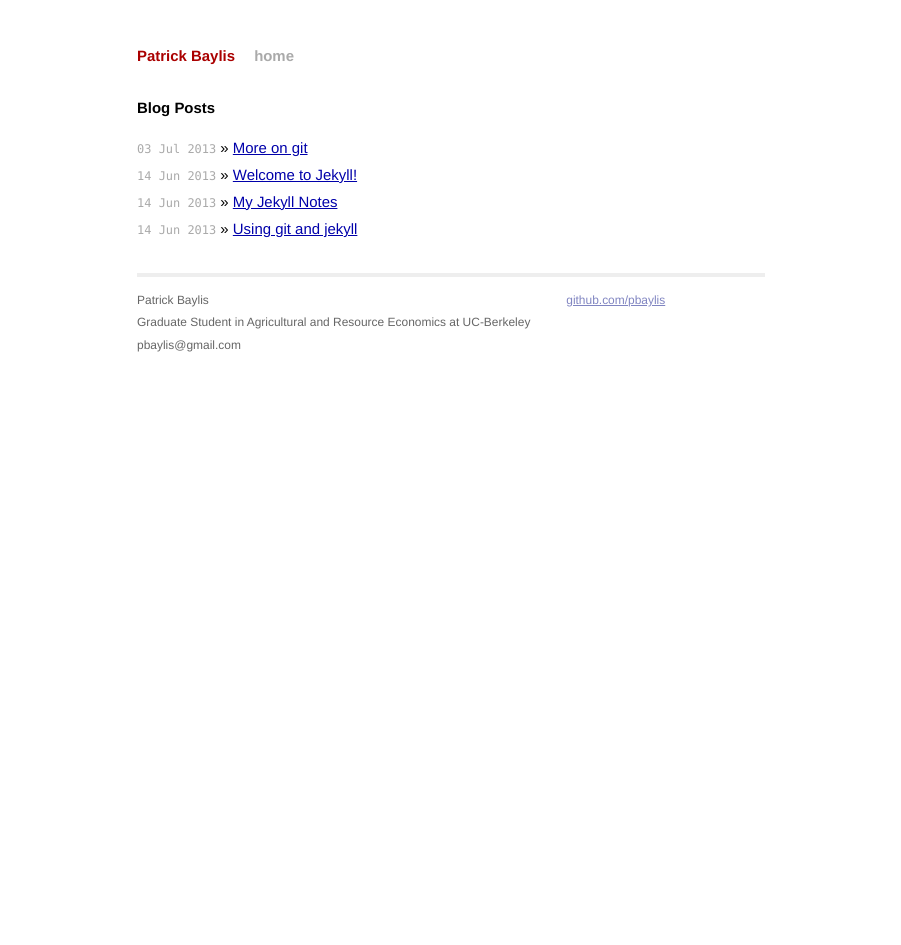
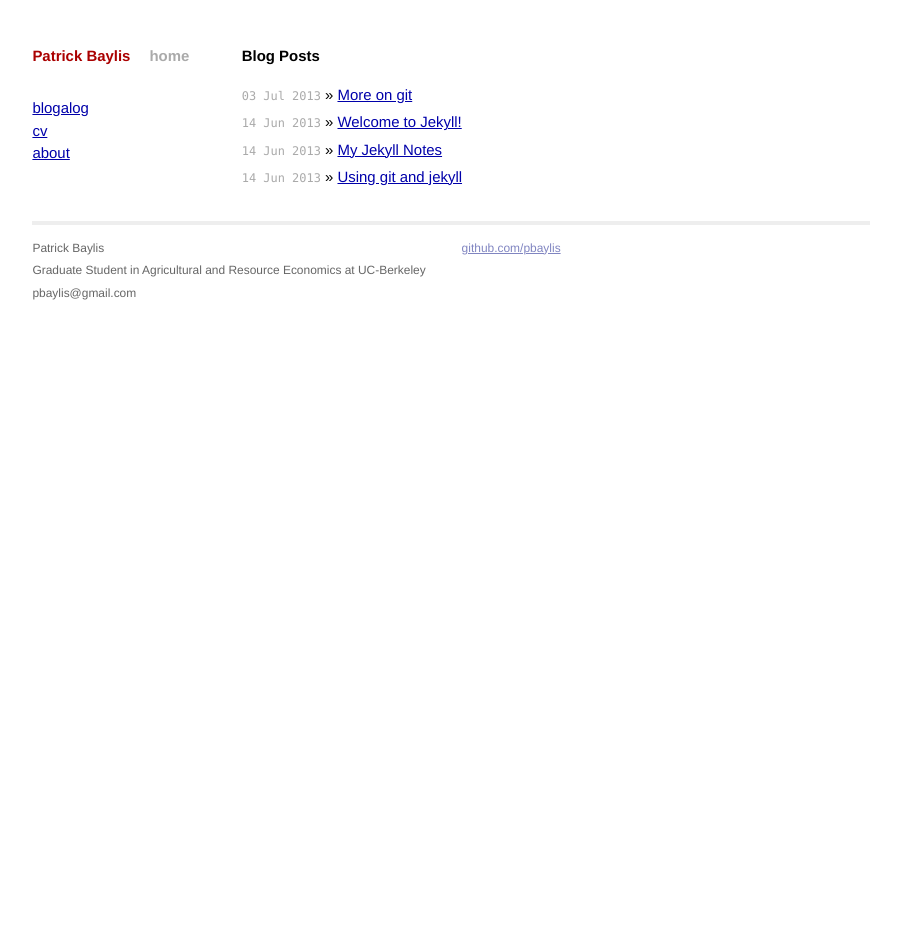
Before and after one commit to pbaylis/pbaylis.github.io, a Jekyll site: the page built from index.html, in a window 1280 px wide. Shown: the whole page, without its empty margins (189-1090 px from the left). Built offline with Jekyll 4.4.1, drawn with Linux system fonts in a browser that asks for light colours.

Commit message:
setting up sidebar

```diff
--- a/_layouts/default.html
+++ b/_layouts/default.html
@@ -17,12 +17,21 @@
 
         <div class="container">
           <div class="site">
-            <div class="header">
-              <h1 class="title"><a href="/">{{ site.name }}</a></h1>
-              <a class="extra" href="/">home</a>
-            </div>
+	      <div class="sidebar">
+		<div class="header">
+		  <h1 class="title"><a href="/">{{ site.name }}</a></h1>
+		  <a class="extra" href="/">home</a>
+		</div>
+		<a href="blogs.html">blogalog</a>
+		<br>
+		<a href="cv.html">cv</a>
+		<br>
+		<a href="about.html">about</a>
+	      </div>
 
-                {{ content }}
+	      <div id="home">
+              {{ content }}
+	      </div>
 
             <div class="footer">
               <div class="contact">
--- a/css/main.css
+++ b/css/main.css
@@ -63,7 +63,7 @@ ul.posts span {
 .site {
   font-size: 115%;
   text-align: justify;
-  width: 42em;
+  width: 56em;
   margin: 3em auto 2em;
   line-height: 1.5em;
 }
@@ -99,12 +99,26 @@ ul.posts span {
   color: #aaa;
 }
 
+
+.site .sidebar {
+  min-height:100%;
+  width:20%;
+  float:left;
+  clear:both;
+}
+
+.site #home {
+  float:right;
+  width: 75%;
+}
+
 .site .footer {
   font-size: 80%;
   color: #666;
   border-top: 4px solid #eee;
   margin-top: 2em;
   overflow: hidden;
+  clear: both;
 }
 
 .site .footer .contact {
--- a/index.html
+++ b/index.html
@@ -3,11 +3,9 @@ layout: default
 title: Patrick Baylis
 ---
 
-<div id="home">
   <h1>Blog Posts</h1>
   <ul class="posts">
     {% for post in site.posts %}
       <li><span>{{ post.date | date_to_string }}</span> &raquo; <a href="{{ post.url }}">{{ post.title }}</a></li>
     {% endfor %}
   </ul>
-</div>
```
Also changed, not shown: 1 other file.
